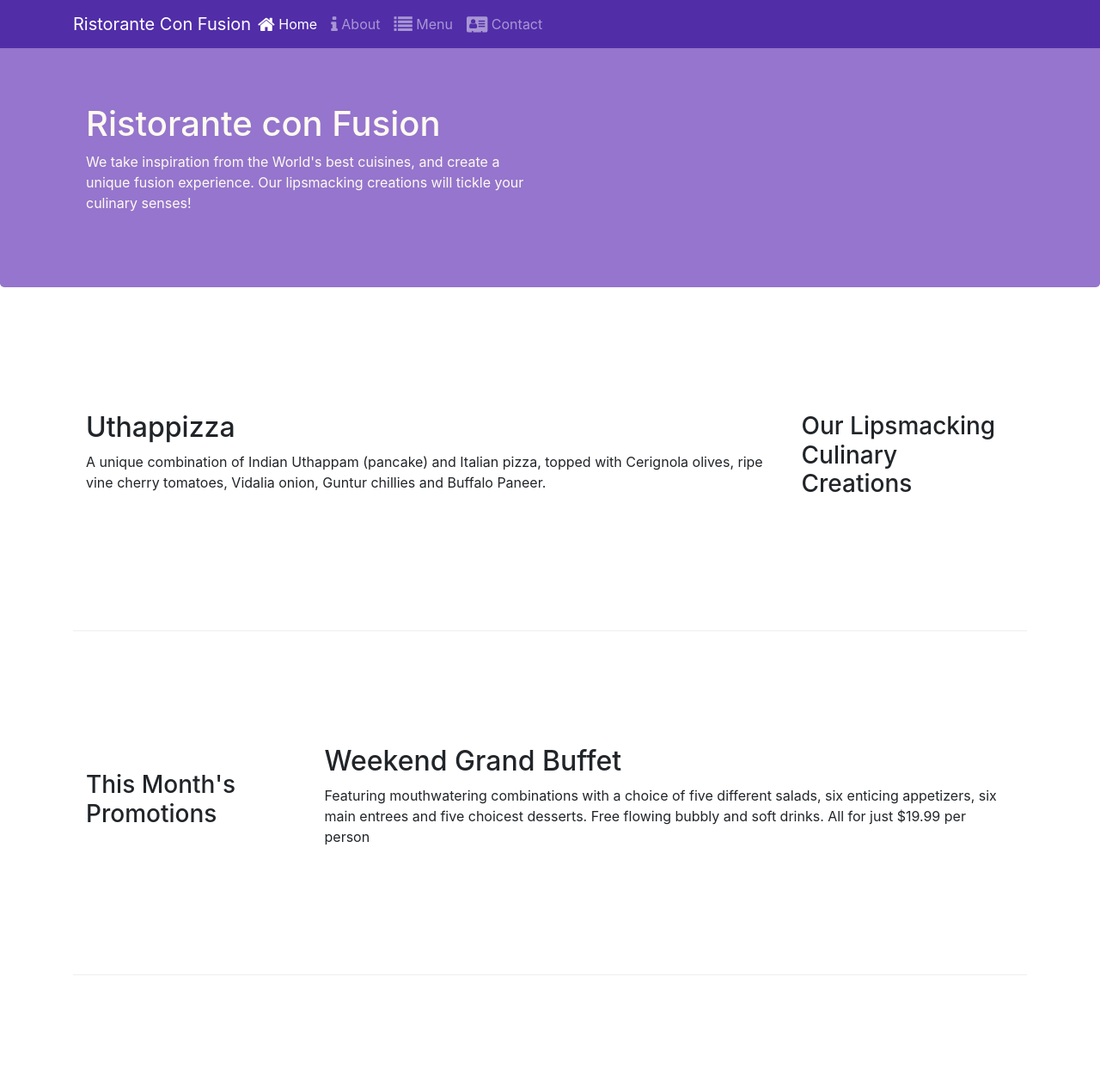
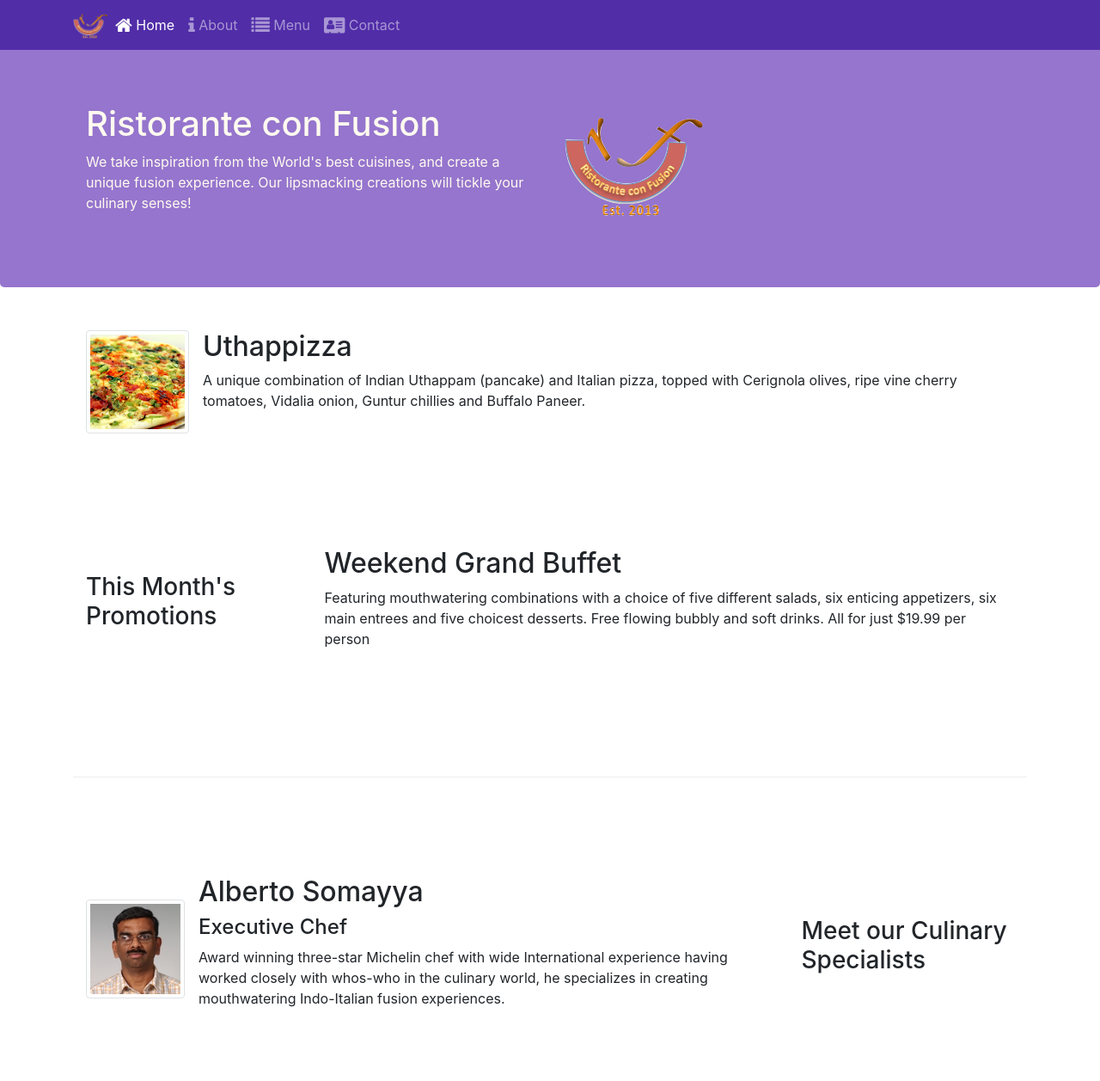
Before and after one commit to ramikko/conFusion, a website: page index.html in a window 1280 px wide. Shown: the top 1257 px of the page at 86% size. Drawn offline with nearby package versions, Linux system fonts and the light colour scheme.

Commit message:
Images and Media

```diff
--- a/index.html
+++ b/index.html
@@ -21,7 +21,7 @@
 		            <button class="navbar-toggler" type="button" data-toggle="collapse" data-target="#Navbar">
 		                <span class="navbar-toggler-icon"></span>
 		            </button>
-		            <a class="navbar-brand mr-auto" href="./index.html">Ristorante Con Fusion</a>
+		            <a class="navbar-brand mr-auto" href="#"><img src="img/logo.png" height="30" width="41"></a>
 		            <div class="collapse navbar-collapse" id="Navbar">
 		                <ul class="navbar-nav mr-auto">
 		                    <li class="nav-item active"><a class="nav-link" href="./index.html"><span class="fa fa-home fa-lg"></span> Home</a></li>
@@ -40,7 +40,8 @@
                     <h1>Ristorante con Fusion</h1>
                     <p>We take inspiration from the World's best cuisines, and create a unique fusion experience. Our lipsmacking creations will tickle your culinary senses!</p>
                 </div>
-                <div class="col-12 col-sm">
+                <div class="col-12 col-sm align-self-center">
+                    <img src="img/logo.png" class="img-fluid">
                 </div>
             </div>
         </div>
@@ -52,9 +53,17 @@
                 <h3>Our Lipsmacking Culinary Creations</h3>
             </div>
             <div class="col col-sm order-sm-first col-md">
-                <h2>Uthappizza</h2>
-                <p>A unique combination of Indian Uthappam (pancake) and Italian pizza, topped with Cerignola olives, ripe vine cherry tomatoes, Vidalia onion, Guntur chillies and Buffalo Paneer.</p>
-            </div>
+                <div class="media">
+                    <img class="d-flex mr-3 img-thumbnail align-self-center"
+                            src="img/uthappizza.png" alt="Uthappizza">
+                    <div class="media-body">
+                        <h2 class="mt-0">Uthappizza</h2>
+                        <p class="d-none d-sm-block">A unique combination of Indian Uthappam (pancake) and
+                            Italian pizza, topped with Cerignola olives, ripe vine
+                            cherry tomatoes, Vidalia onion, Guntur chillies and
+                            Buffalo Paneer.</p>
+                    </div>
+                </div>
         </div>
 
 
@@ -73,9 +82,19 @@
                 <h3>Meet our Culinary Specialists</h3>
             </div>
             <div class="col col-sm order-sm-first col-md">
-                <h2>Alberto Somayya</h2>
-                <h4>Executive Chef</h4>
-                <p>Award winning three-star Michelin chef with wide International experience having worked closely with whos-who in the culinary world, he specializes in creating mouthwatering Indo-Italian fusion experiences. </p>
+                <div class="media">
+                    <img class="d-flex mr-3 img-thumbnail align-self-center"
+                            src="img/alberto.png" alt="Alberto Somayya">
+                    <div class="media-body">
+                        <h2 class="mt-0">Alberto Somayya</h2>
+                        <h4>Executive Chef</h4>
+                        <p class="d-none d-sm-block">Award winning three-star Michelin chef with wide
+                            International experience having worked closely with
+                            whos-who in the culinary world, he specializes in
+                            creating mouthwatering Indo-Italian fusion experiences.
+                            </p>
+                    </div>
+                </div>
             </div>
         </div>
     </div>
```
Also changed, not shown: aboutus.html (+3 -2 lines), contactus.html (+3 -2 lines), img/alberto.png (added), img/buffet.png (added), img/logo.png (added), img/uthappizza.png (added), 1 other file.
